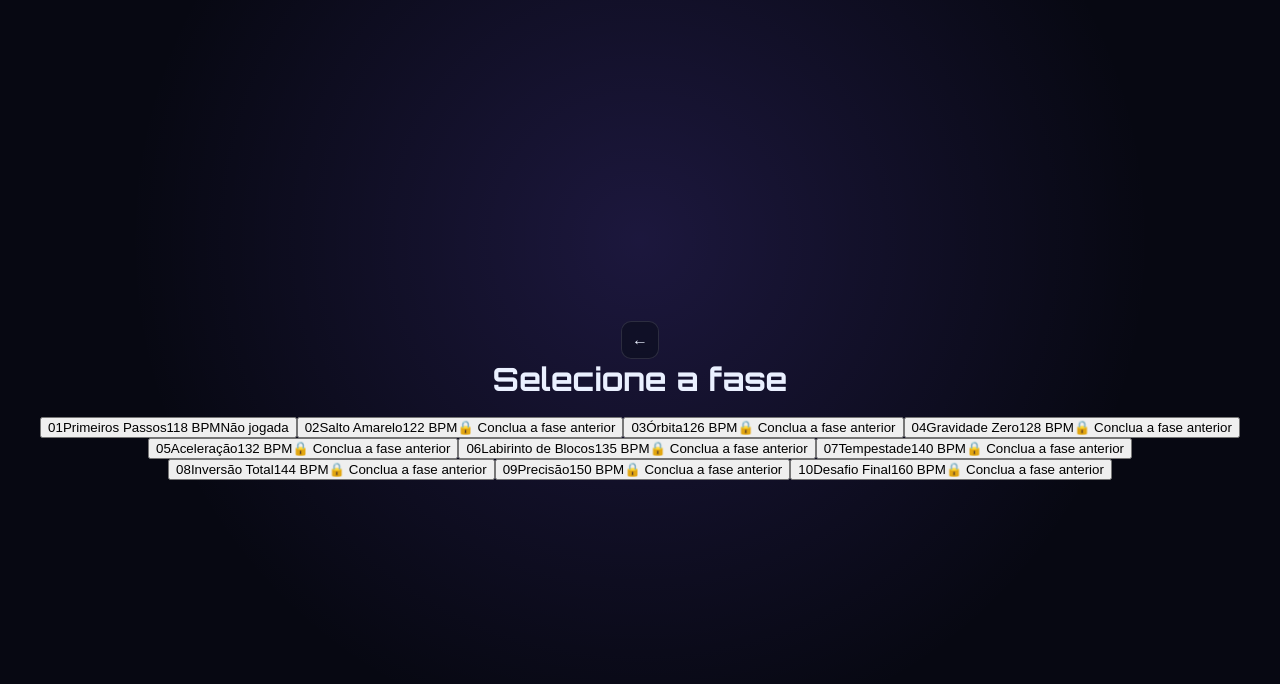
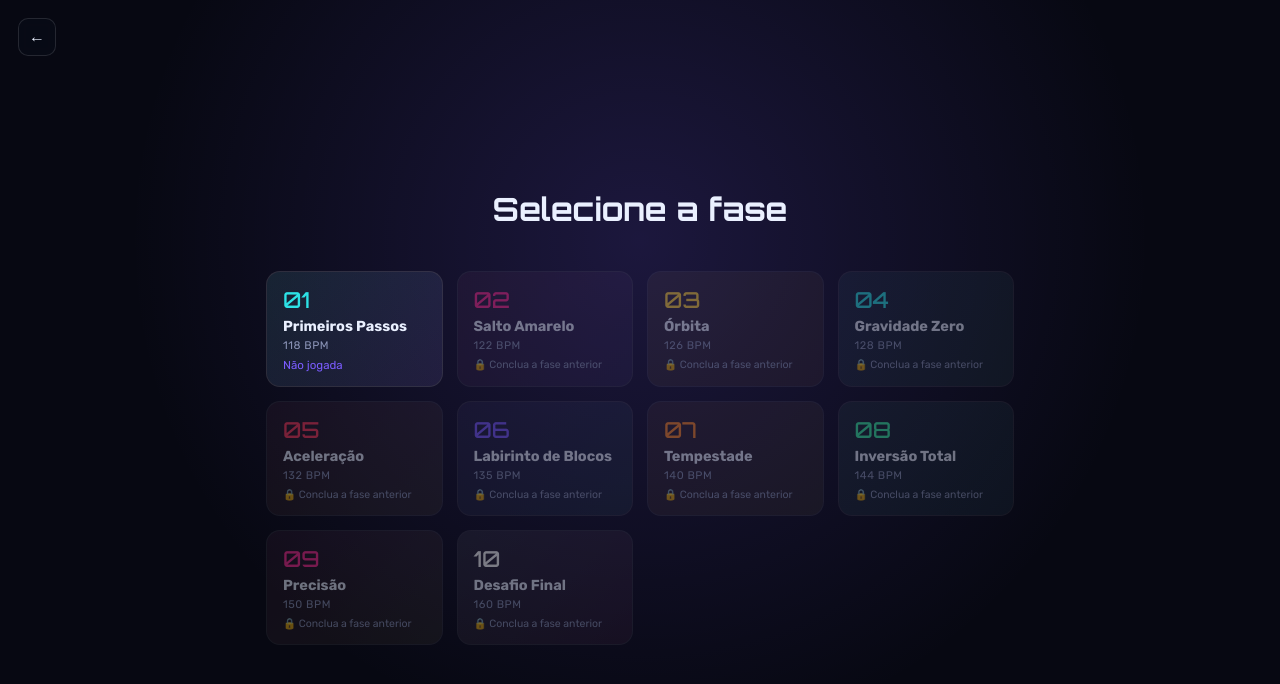
Before and after one commit to playvictor15/game-geometrico, a plain HTML site: page index.html in a window 1280 px wide. Both pictures are taken after a click on the button "▶ Jogar". Drawn offline with Linux system fonts and the light colour scheme; files that its build step writes are made by us from their sources; files whose address does not match are found by name.

Commit message:
Add styles for level selection interface

```diff
--- a/style.css
+++ b/style.css
@@ -298,6 +298,69 @@ kbd {
   100% { opacity: 0; }
 }
 
+/* ---------- Seleção de fases ---------- */
+.screen-levels { padding-top: 64px; }
+
+.back-btn {
+  position: absolute;
+  top: 18px;
+  left: 18px;
+}
+
+.level-grid {
+  display: grid;
+  grid-template-columns: repeat(auto-fit, minmax(155px, 1fr));
+  gap: 14px;
+  max-width: 760px;
+  width: 100%;
+  margin-top: 18px;
+  max-height: 64vh;
+  overflow-y: auto;
+  padding: 6px;
+}
+
+.level-card {
+  position: relative;
+  display: flex;
+  flex-direction: column;
+  align-items: flex-start;
+  gap: 4px;
+  background: rgba(255, 255, 255, 0.04);
+  border: 1px solid rgba(255, 255, 255, 0.1);
+  border-radius: 14px;
+  padding: 14px 16px;
+  cursor: pointer;
+  text-align: left;
+  font-family: var(--font-body);
+  color: var(--ink);
+  transition: border-color 0.15s ease, transform 0.12s ease;
+  overflow: hidden;
+}
+.level-card::before {
+  content: '';
+  position: absolute;
+  inset: 0;
+  background: linear-gradient(135deg, var(--lvl-accent, var(--cyan)), var(--lvl-accent2, var(--violet)));
+  opacity: 0.07;
+  pointer-events: none;
+}
+.level-card:hover { border-color: var(--lvl-accent, var(--cyan)); transform: translateY(-2px); }
+.level-card:active { transform: scale(0.97); }
+
+.level-num {
+  font-family: var(--font-display);
+  font-size: 22px;
+  color: var(--lvl-accent, var(--cyan));
+  position: relative;
+}
+.level-name { font-weight: 700; font-size: 14.5px; position: relative; }
+.level-meta { font-size: 11px; color: var(--muted); letter-spacing: 0.05em; position: relative; }
+.level-best { font-size: 11.5px; color: var(--lvl-accent2, var(--amber)); margin-top: 2px; position: relative; }
+
+.level-card.locked { cursor: not-allowed; opacity: 0.45; }
+.level-card.locked:hover { transform: none; border-color: rgba(255, 255, 255, 0.1); }
+.level-locked { font-size: 10.5px; color: var(--muted); margin-top: 2px; position: relative; }
+
 @media (max-width: 520px) {
   .hud-center { margin: 0 10px; }
   .hud-stat { padding: 4px 8px; }
```
